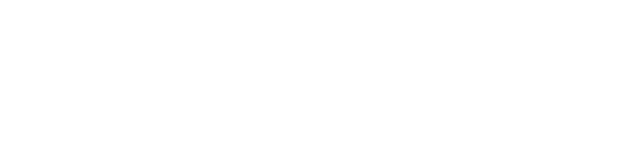
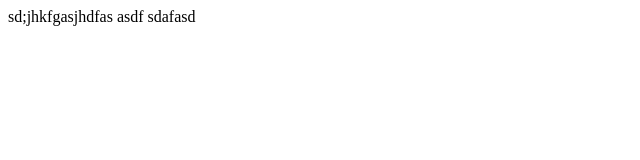
Before and after one commit to pylypenko-vitalii-easternpeak/pahagrach, a plain HTML site: page index.html in a window 1280 px wide. Shown: the whole page, without its empty margins (0-640 px from the left). Drawn offline with Linux system fonts and the light colour scheme.

Commit message:
kakoe to gavno

```diff
--- a/index.html
+++ b/index.html
@@ -5,6 +5,6 @@
   <title>Phivet Paha</title>
 </head>
 <body>
-
+sd;jhkfgasjhdfas asdf sdafasd
 </body>
 </html>
```
